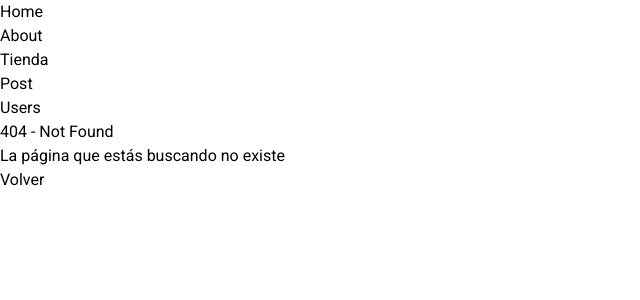
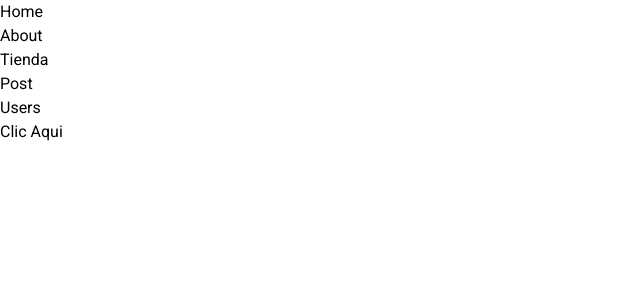
Before and after one commit to Lemito66/nextjs, a Next.js app in the folder projects/my-next-project/: page /users/1 in a window 1280 px wide. Before the commit this address had no page. Shown: the top 300 px of the page, without its empty margins (0-640 px from the left). Built offline with nearby package versions, Linux system fonts and the light colour scheme.

Commit message:
uso de useParams con el hook de next/navigation

```diff
--- a/projects/my-next-project/src/app/about/page.jsx
+++ b/projects/my-next-project/src/app/about/page.jsx
@@ -1,5 +1,5 @@
 "use client";
-import { useRouter } from "next/navigation";
+import { useRouter, useParams } from "next/navigation";
 
 /* export const metadata = {
   title: "About Page",
@@ -11,11 +11,12 @@ export default function AboutPage() {
   return (
     <section>
       <h1>About Page</h1>
-      <p>fdgffdgdfgdfgsf</p>
+      <p>La siguiente página es acerca de nosotros</p>
 
       <button
         className="bg-sky-500 rounded-md"
         onClick={() => {
+          alert("Executing Code!!!")
           router.push("/"); // Navegar a la página de inicio
         }}
       >
--- /dev/null
+++ b/projects/my-next-project/src/app/users/[userId]/page.jsx
@@ -0,0 +1,21 @@
+"use client";
+import { useParams } from "next/navigation";
+
+function UserPageId() {
+  const params = useParams();
+
+  console.log(params);
+  return (
+    <div>
+      <button
+        onClick={() => {
+          console.log("Works");
+        }}
+      >
+        Clic Aqui
+      </button>
+    </div>
+  );
+}
+
+export default UserPageId;
--- /dev/null
+++ b/projects/my-next-project/src/app/users/page.jsx
@@ -0,0 +1,9 @@
+import React from 'react'
+
+function UserPage() {
+  return (
+    <div>UserPage</div>
+  )
+}
+
+export default UserPage
--- a/projects/my-next-project/src/components/Users.jsx
+++ b/projects/my-next-project/src/components/Users.jsx
@@ -2,7 +2,7 @@ import { useEffect } from "react";
 
 export function Users() {
   useEffect(() => {
-    alert("Users");
+    //alert("Users");
   }, []);
   return (
     <div>
```
